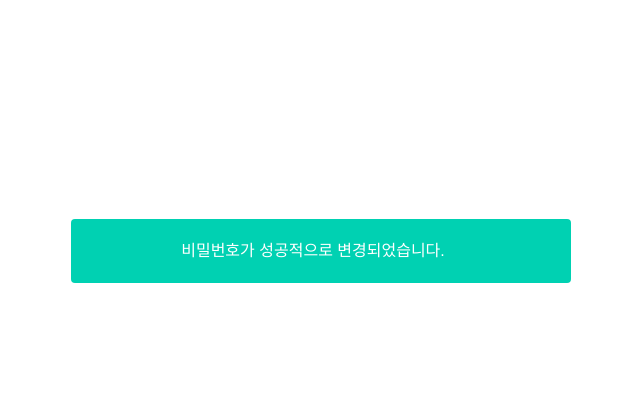
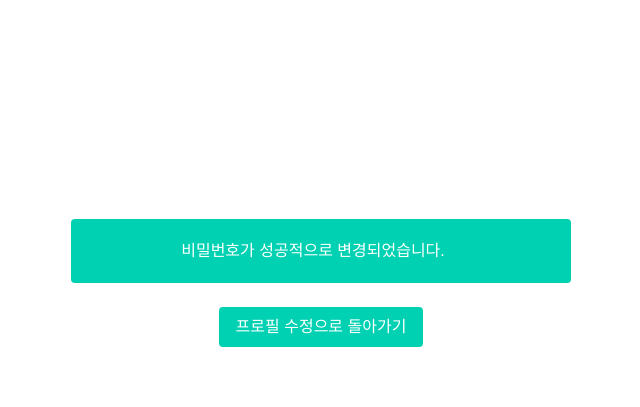
Before and after one commit to Log-Stack/work_logstack, a Django app: page /profile/changepw/done in a window 1280 px wide. Shown: the part 53-460 px from the top of the page, without its empty margins (319-959 px from the left). Run offline with Django 3.2, Linux system fonts and the light colour scheme.

Commit message:
Add Button To Edit Profile

```diff
--- a/work_logstack/templates/change_password_done.html
+++ b/work_logstack/templates/change_password_done.html
@@ -5,6 +5,7 @@
         .profile_body{
             padding-top:220px;
           display: flex;
+          flex-direction: column;
           justify-content: center;
           align-items: center;
         }
@@ -20,6 +21,8 @@
 		  비밀번호가 성공적으로 변경되었습니다.
 		</div>
 
+		<a class="button is-primary" href="{% url 'editprofile' %}">프로필 수정으로 돌아가기</a>
+
 </div>
 
 </div>
```
